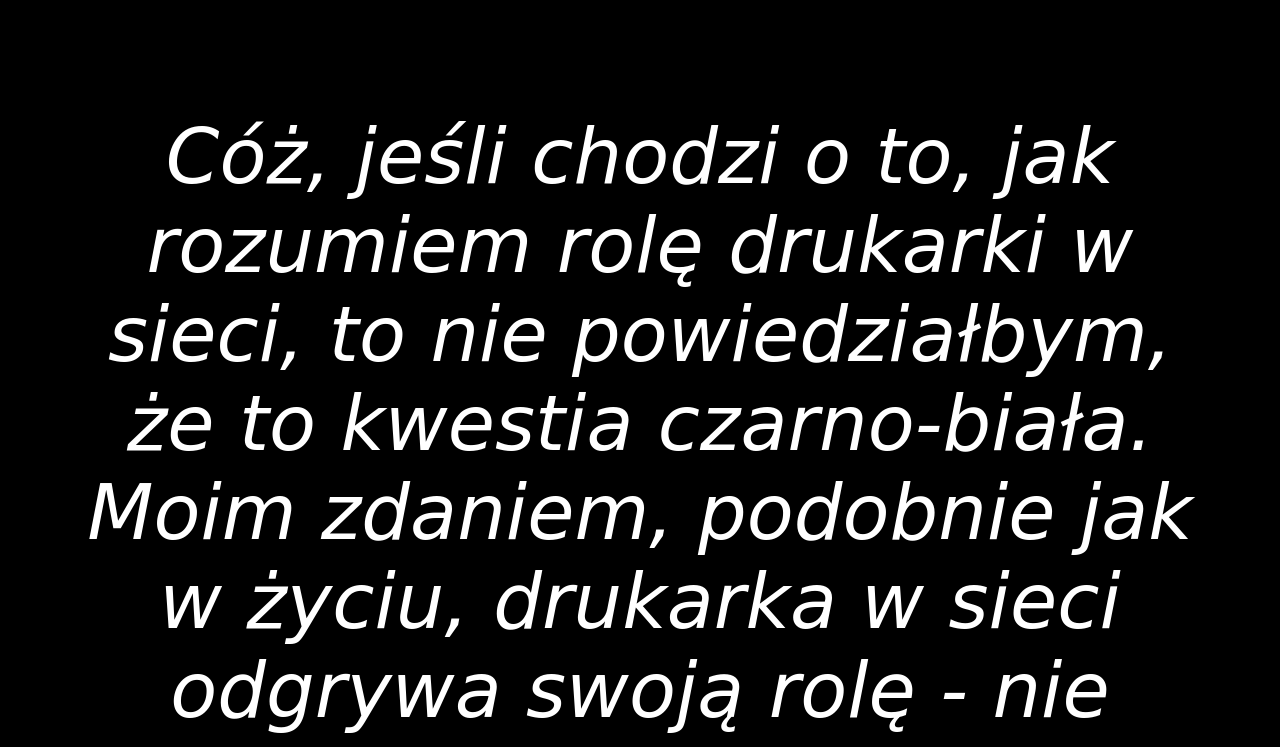
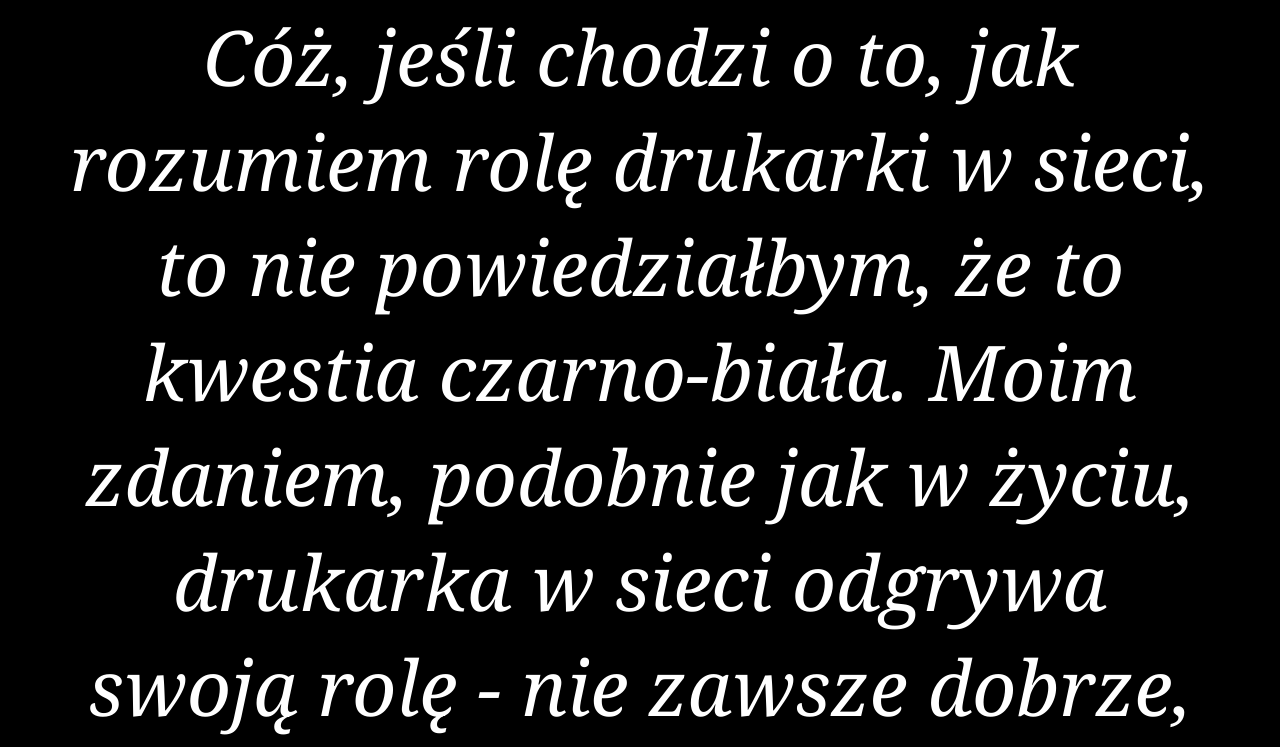
Before and after one commit to Szybet/do-czego-sluzy-drukarka-w-sieci, a plain HTML site: page index.html in a window 1280 px wide. Shown: the part 956-1703 px from the top of the page. Drawn offline with Linux system fonts and the light colour scheme.

Commit message:
Update index.html

```diff
--- a/index.html
+++ b/index.html
@@ -12,7 +12,7 @@
         }
 
         body {
-            font-family: 'Brush Script MT', cursive;
+            font-family: Georgia;
             margin: 0;
             text-align: justify;
             background-color: black;
```
